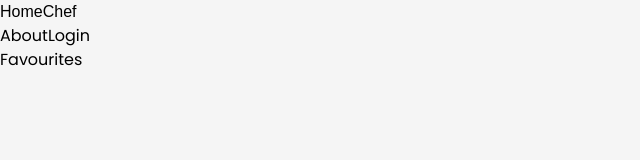
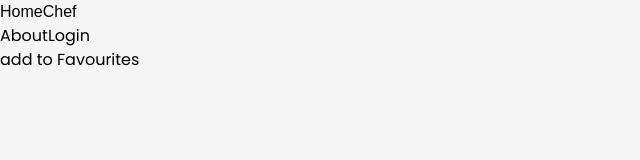
Before and after one commit to chuzairnisar425/recipe-app, a React (Vite) app in the folder frontend/: page /Favourites in a window 1280 px wide. Shown: the top 160 px of the page, without its empty margins (0-640 px from the left). Built offline with nearby package versions, Linux system fonts and the light colour scheme; a web font is replaced by a local one.

Commit message:
modified

```diff
--- a/frontend/src/pages/Favourites.jsx
+++ b/frontend/src/pages/Favourites.jsx
@@ -2,7 +2,7 @@ import React from 'react'
 
 function Favourites() {
   return (
-    <div>Favourites</div>
+    <div>add to Favourites</div>
   )
 }
 
```
